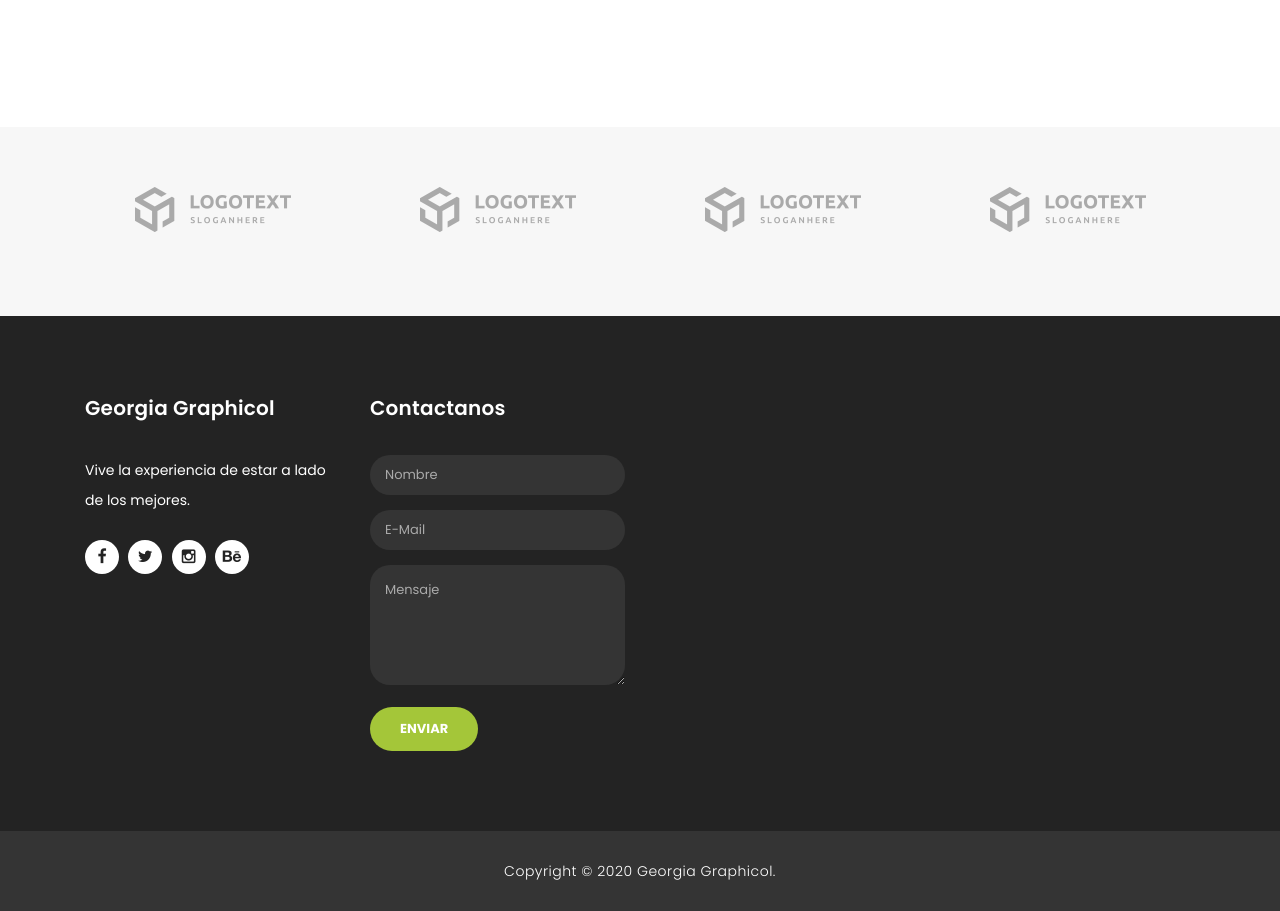
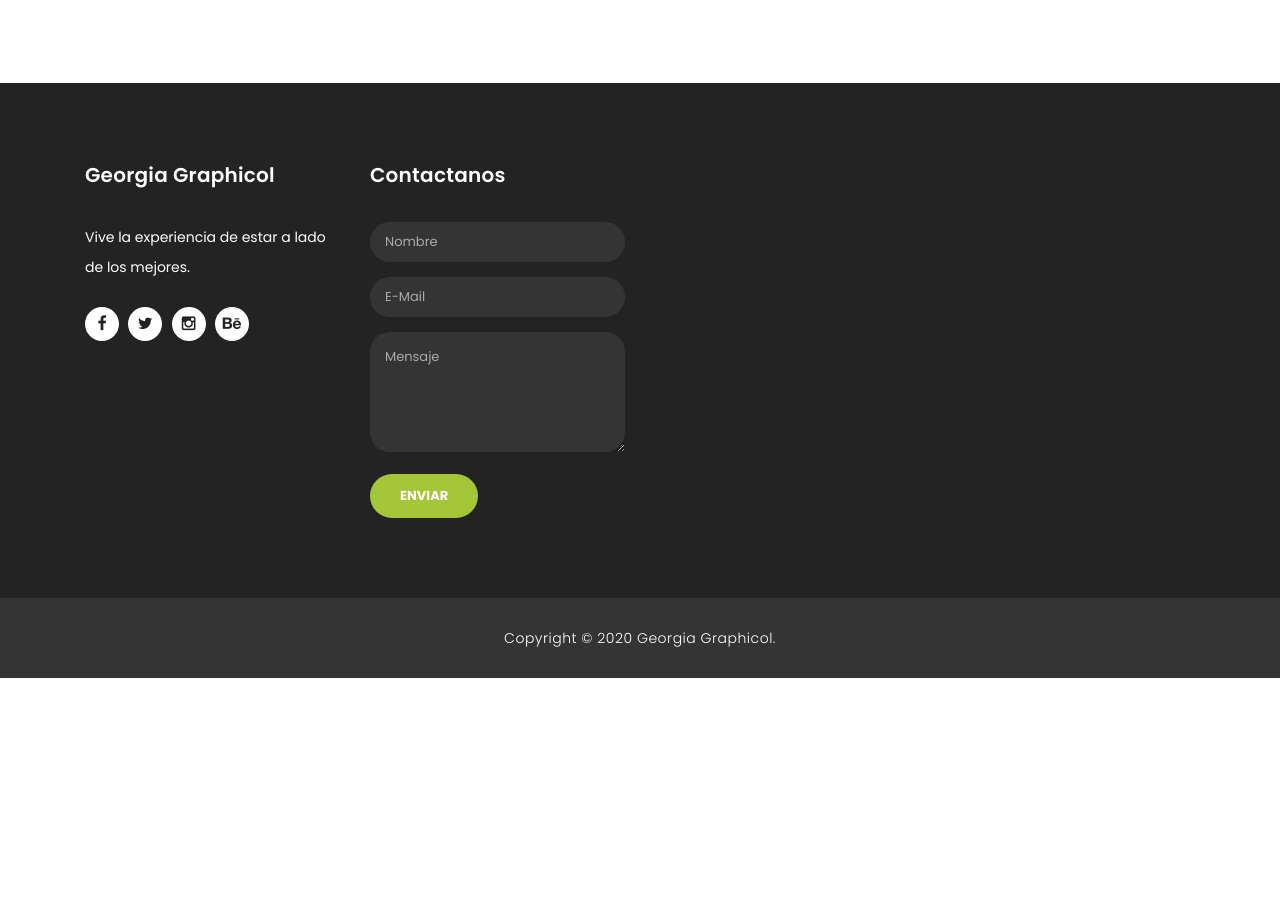
Before and after one commit to karialdana/GEORGIAGRAPHICAGENCY, a plain HTML site: page georgia/index.html in a window 1280 px wide. Shown: the part 4740-5651 px from the top of the page. After the commit the page ends 5418 px from the top, so only its background shows below. Drawn offline with Linux system fonts and the light colour scheme.

Commit message:
detalles

```diff
--- a/georgia/index.html
+++ b/georgia/index.html
@@ -377,8 +377,10 @@ https://templatemo.com/tm-545-finance-business
         </div>
       </div>
     </div>
-
-    <div class="partners">
+    <br>
+          <br><br>
+          <br>
+<!--    <div class="partners">
       <div class="container">
         <div class="row">
           <div class="col-md-12">
@@ -409,6 +411,7 @@ https://templatemo.com/tm-545-finance-business
         </div>
       </div>
     </div>
+-->
 
 
     <!-- Footer Starts Here -->
@@ -445,6 +448,8 @@ https://templatemo.com/tm-545-finance-business
               <li><a href="#">Privacy Policy</a></li>
             </ul>
           </div>-->
+
+
           <div class="col-md-3 footer-item last-item">
             <h4>Contactanos</h4>
             <div class="contact-form">
@@ -476,6 +481,7 @@ https://templatemo.com/tm-545-finance-business
           </div>
         </div>
       </div>
+
     </footer>
 
     <div class="sub-footer">
```
Also changed, not shown: georgia/services.html (+37 -1 lines).
